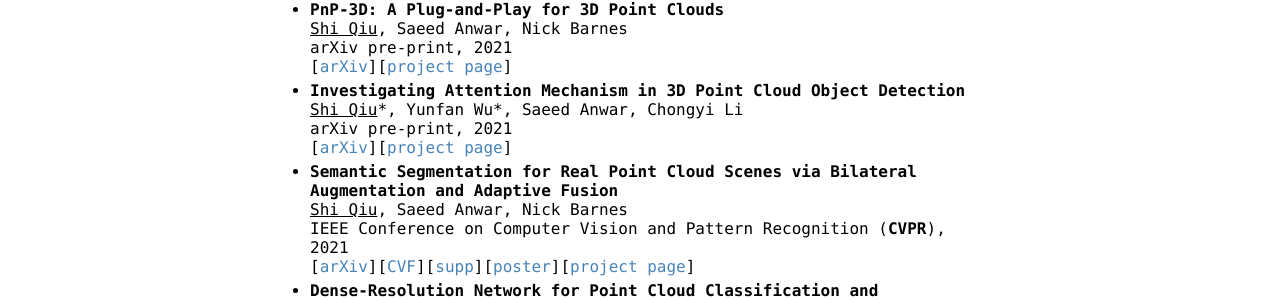
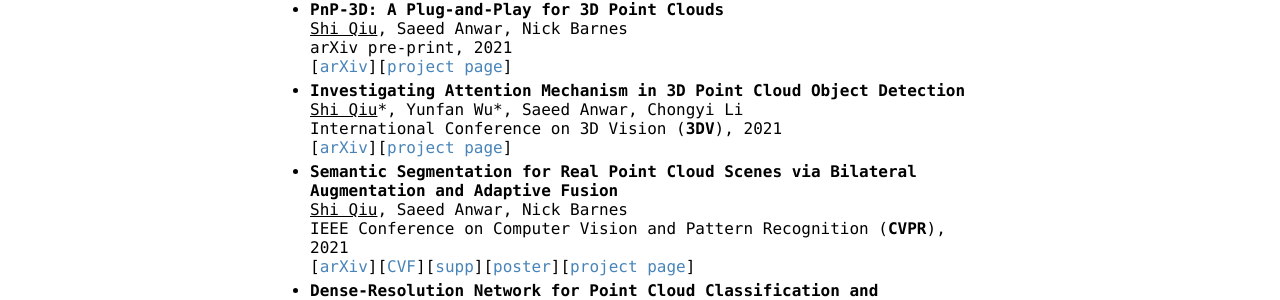
Before and after one commit to ShiQiu0419/ShiQiu0419.github.io, a Jekyll site: the page built from index.md, in a window 1280 px wide. Shown: the part 346-646 px from the top of the page. Built offline with Jekyll 4.4.1, drawn with Linux system fonts in a browser that asks for light colours; our own code applies the rules of GitHub Pages for plain Markdown files.

Commit message:
Update index.md

```diff
--- a/index.md
+++ b/index.md
@@ -14,7 +14,7 @@
 [[arXiv](https://arxiv.org/abs/2108.07378)][[project page](https://github.com/ShiQiu0419/pnp-3d)]
 * **Investigating Attention Mechanism in 3D Point Cloud Object Detection**
 <ins>Shi Qiu</ins>\*, Yunfan Wu\*, Saeed Anwar, Chongyi Li
-arXiv pre-print, 2021
+International Conference on 3D Vision (**3DV**), 2021
 [[arXiv](https://arxiv.org/abs/2108.00620)][[project page](https://github.com/ShiQiu0419/attentions_in_3D_detection)]
 * **Semantic Segmentation for Real Point Cloud Scenes via Bilateral Augmentation and Adaptive Fusion**
 <ins>Shi Qiu</ins>, Saeed Anwar, Nick Barnes
```
